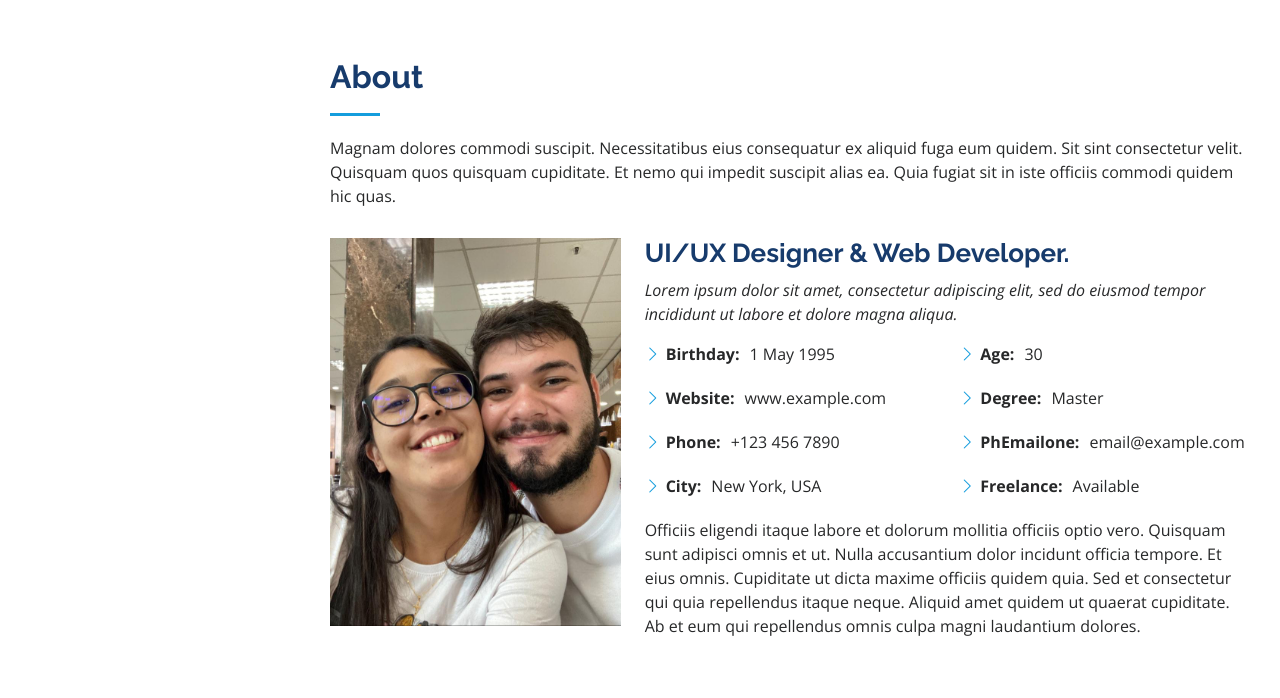
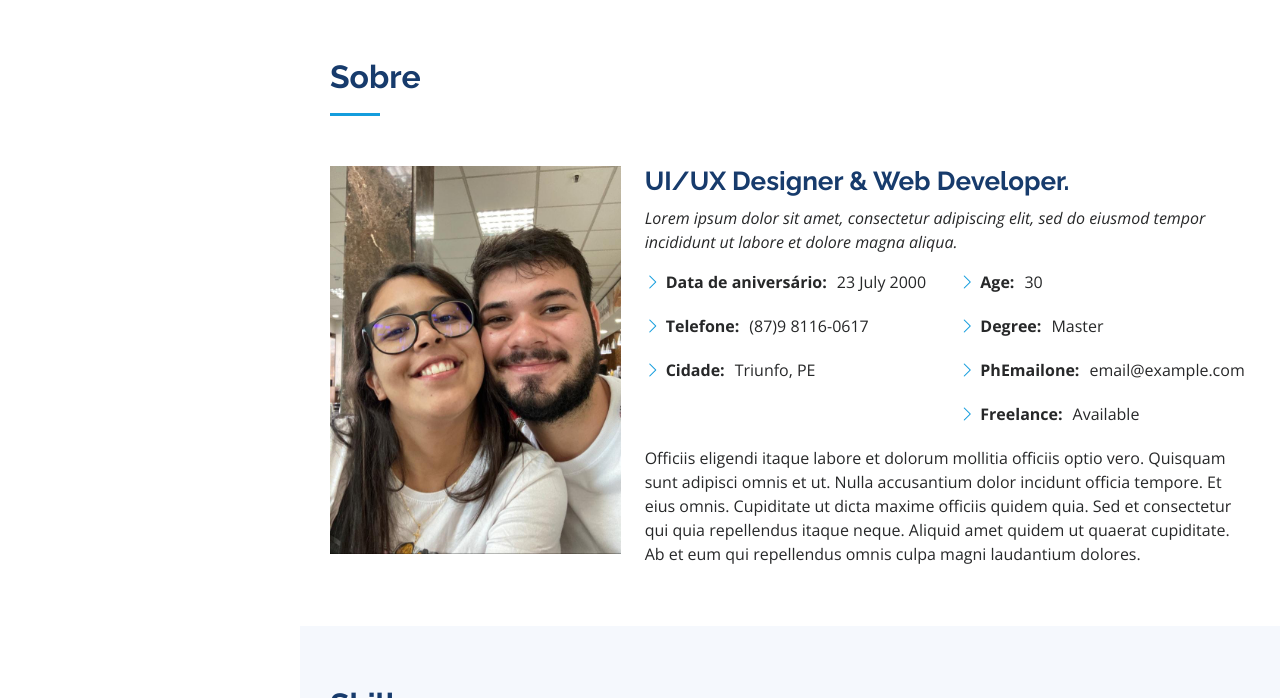
Before and after one commit to AyronSandro/Portifolio, a plain HTML site: page iPortfolio/index.html in a window 1280 px wide. Shown: the part 802-1500 px from the top of the page. Drawn offline with nearby package versions, Linux system fonts and the light colour scheme.

Commit message:
Atualização da seção sobre

```diff
--- a/iPortfolio/index.html
+++ b/iPortfolio/index.html
@@ -84,9 +84,8 @@
       <div class="container">
 
         <div class="section-title">
-          <h2>About</h2>
-          <p>Magnam dolores commodi suscipit. Necessitatibus eius consequatur ex aliquid fuga eum quidem. Sit sint consectetur velit. Quisquam quos quisquam cupiditate. Et nemo qui impedit suscipit alias ea. Quia fugiat sit in iste officiis commodi quidem hic quas.</p>
-        </div>
+          <h2>Sobre</h2>
+                  </div>
 
         <div class="row">
           <div class="col-lg-4" data-aos="fade-right">
@@ -101,10 +100,9 @@
             <div class="row">
               <div class="col-lg-6">
                 <ul>
-                  <li><i class="bi bi-chevron-right"></i> <strong>Birthday:</strong> <span>1 May 1995</span></li>
-                  <li><i class="bi bi-chevron-right"></i> <strong>Website:</strong> <span>www.example.com</span></li>
-                  <li><i class="bi bi-chevron-right"></i> <strong>Phone:</strong> <span>+123 456 7890</span></li>
-                  <li><i class="bi bi-chevron-right"></i> <strong>City:</strong> <span>New York, USA</span></li>
+                  <li><i class="bi bi-chevron-right"></i> <strong>Data de aniversário:</strong> <span>23 July 2000</span></li>
+                  <li><i class="bi bi-chevron-right"></i> <strong>Telefone:</strong> <span>(87)9 8116-0617</span></li>
+                  <li><i class="bi bi-chevron-right"></i> <strong>Cidade:</strong> <span>Triunfo, PE</span></li>
                 </ul>
               </div>
               <div class="col-lg-6">
```
